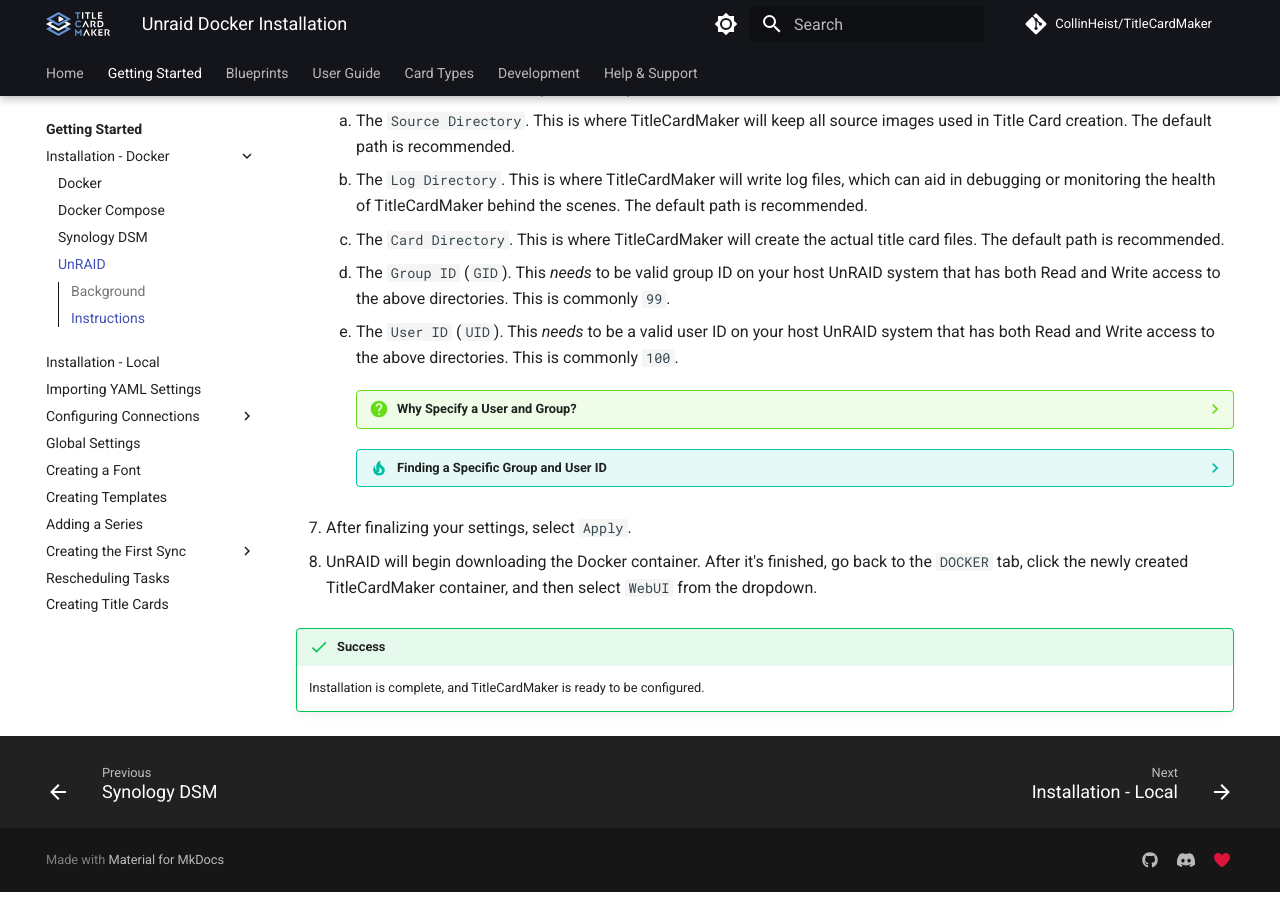
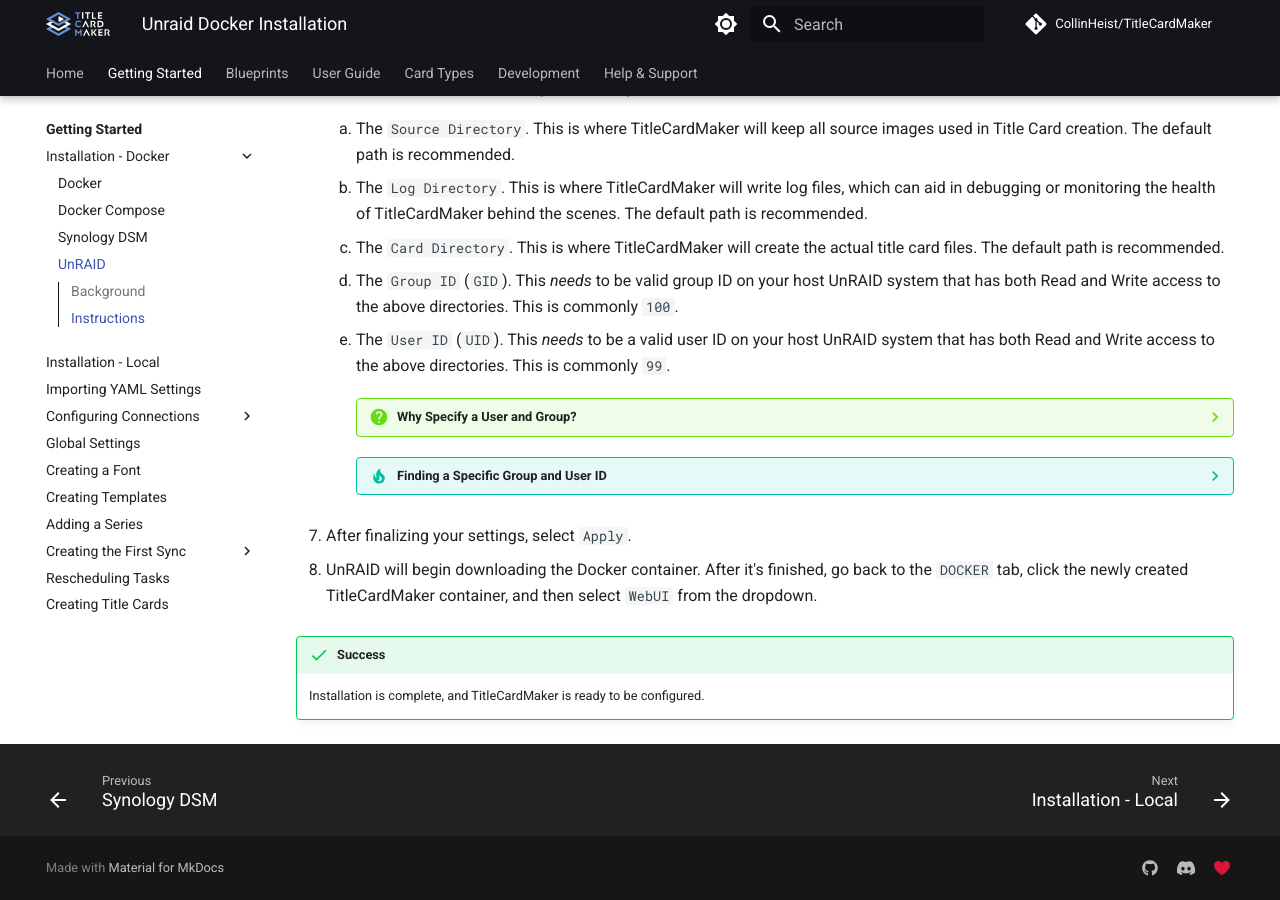
Before and after one commit to CollinHeist/TitleCardMaker, an MkDocs documentation site: the page built from docs/getting_started/docker/unraid.md, in a window 1280 px wide and 900 px high, scrolled down 726 px. Built offline with MkDocs 1.6.1 and Material for MkDocs 9.7.7, drawn with Linux system fonts in a browser that asks for light colours; comment, search, counter and statistics services are not loaded.

```diff
--- a/docs/getting_started/docker/unraid.md
+++ b/docs/getting_started/docker/unraid.md
@@ -44,17 +44,21 @@ note of, all other settings can be adjusted within TitleCardMaker.
     1. The `Source Directory`. This is where TitleCardMaker will keep
     all source images used in Title Card creation. The default path is
     recommended.
+
     2. The `Log Directory`. This is where TitleCardMaker will write log
     files, which can aid in debugging or monitoring the health of
     TitleCardMaker behind the scenes. The default path is recommended.
+
     3. The `Card Directory`. This is where TitleCardMaker will create
     the actual title card files. The default path is recommended.
+
     4. The `Group ID` (`GID`). This _needs_ to be valid group ID on your
     host UnRAID system that has both Read and Write access to the above
-    directories. This is commonly `99`.
+    directories. This is commonly `100`.
+
     5. The `User ID` (`UID`). This _needs_ to be a valid user ID on your
     host UnRAID system that has both Read and Write access to the above
-    directories. This is commonly `100`.
+    directories. This is commonly `99`.
 
         ??? question "Why Specify a User and Group?"
 
```
Also changed, not shown: 3 other files.
